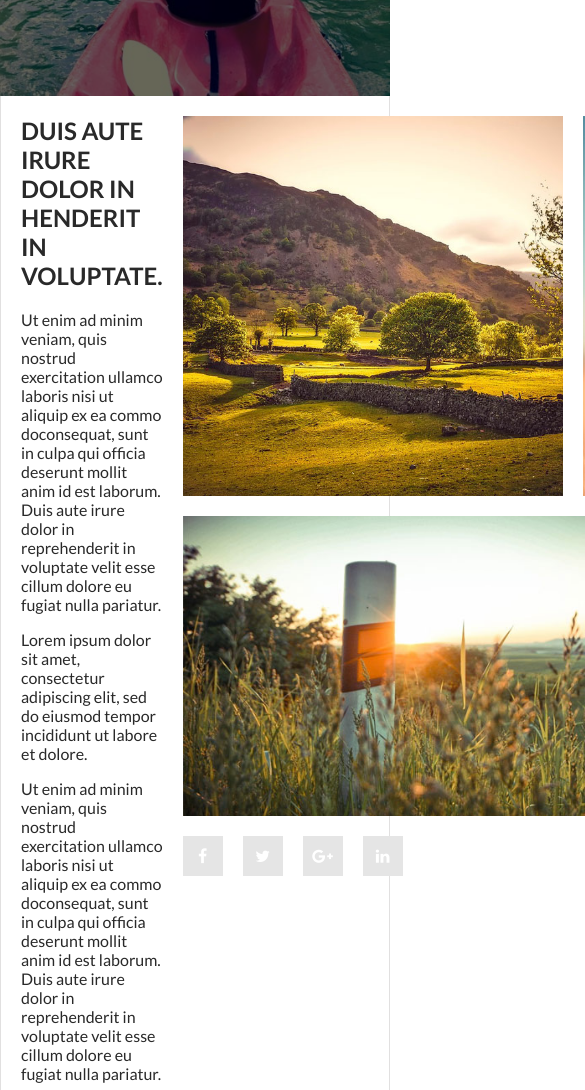
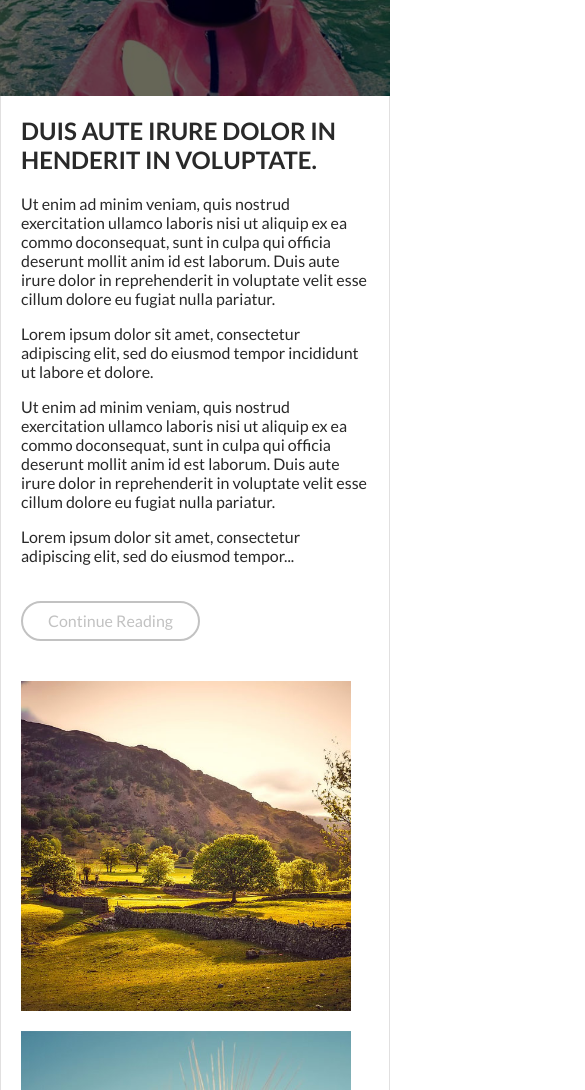
Before and after one commit to pitzbro/psd2html, a website: page index.html in a window 390 px wide. Shown: the part 409-1499 px from the top of the page, 585 px wide, since content can reach past the window. Drawn offline with Linux system fonts and the light colour scheme.

```diff
--- a/sass/_helpers.scss
+++ b/sass/_helpers.scss
@@ -47,6 +47,11 @@
 
 .social-wrapper {
     margin-bottom: rem(20px);
+
+    @include for-narrow-layout {
+        justify-content: center;
+    }
+
     a {
         display: block;
         height: rem(40px);
@@ -57,6 +62,8 @@
         color: #fff;
         text-decoration: none;
         margin-right: rem(20px);
+
+        transition: all .3s;
 
         &:hover {
             background: $color-1;
@@ -78,5 +85,13 @@
         text-decoration: none;
         text-align: center;
         margin: rem(20px) 0;
+
+        transition: all .3s;
+
+        &:hover {
+            background: $color-1;
+            border-color: $color-1;
+            color: #fff;
+        }
     }
 }
--- a/sass/_image-gallery.scss
+++ b/sass/_image-gallery.scss
@@ -11,6 +11,16 @@
 
     grid-auto-flow: dense;
 
+    @include for-narrow-layout {
+        grid-template-columns: repeat(12, 40px);
+        grid-auto-rows: 40px;
+    }
+
+    @include for-landscape-layout {
+        grid-template-columns: repeat(12, calc( (100vw - 280px) / 12 ));
+        grid-auto-rows: calc( (100vw - 280px) / 12 );
+    }
+
     .image-item {
         background-color: $color-5;
         background-size: cover;
@@ -20,14 +30,37 @@
     .square-img {
         grid-column: span 5;
         grid-row: span 5;
+        @include for-narrow-layout {
+            grid-column: span 8;
+            grid-row: span 6;
+        }
+        @include for-portrait-layout {
+            grid-column: span 12;
+            grid-row: span 12;
+        }
     }
     .vertical-img {
         grid-column: span 3;
         grid-row: span 5;
+
+        @include for-narrow-layout {
+            grid-column: span 4;
+            grid-row: span 10;
+
+        }
+
+        @include for-portrait-layout {
+            grid-column: span 12;
+            grid-row: span 15;
+        }
     }
     .horizontal-img {
         grid-column: span 8;
         grid-row: span 4;
+        @include for-portrait-layout {
+            grid-column: span 12;
+            grid-row: span 7;
+        }
     }
 }
 
--- a/sass/_layout.scss
+++ b/sass/_layout.scss
@@ -7,8 +7,14 @@
 .container {
     max-width: $narrow-breakpoint;
     margin: 0 auto;
+    padding: 0 20px;
 
     @include for-narrow-layout {
-        max-width: $mobile-breakpoint;
+        max-width: $landscape-breakpoint;
     }
+
+    @include for-landscape-layout {
+        max-width: 100%;
+    }
+
 }
--- a/sass/_main-content.scss
+++ b/sass/_main-content.scss
@@ -1,13 +1,36 @@
 
 .main-wrapper {
+
     @include bordered-content;
+
+    @include for-narrow-layout {
+        flex-direction: column;
+    }
 
     .first-panel {
         width: 300px;
         padding-right: 20px;
+
+        @include for-narrow-layout {
+            width: 100%;
+            column-count: 2;
+            column-gap: 20px;
+            padding-right: 0;
+            margin-bottom: 20px;
+        }
+
+        @include for-portrait-layout {
+            column-count: 1;
+            column-gap: 0;
+        }
+
     }
 
     .second-panel {
         width:620px;
+        @include for-narrow-layout {
+            width: 100%;
+        }
     }
+
 }
--- a/sass/_main-header.scss
+++ b/sass/_main-header.scss
@@ -58,6 +58,8 @@
     h1 {
         position: relative;
         z-index: 10;
+        max-width: 80%;
+        text-align: center;
     }
 
 }
--- a/sass/_main-pager.scss
+++ b/sass/_main-pager.scss
@@ -10,6 +10,11 @@
     font-family: $font-bold;
     text-transform: uppercase;
     color: inherit;
+
+    &:hover {
+        color: $color-1;
+    }
+
   }
 
   .prev::before {
--- a/sass/_mixins.scss
+++ b/sass/_mixins.scss
@@ -1,10 +1,17 @@
-$mobile-breakpoint: 740px;
+$portrait-breakpoint: 550px;
+$landscape-breakpoint: 740px;
 $narrow-breakpoint: 980px;
 
 /* Breakpoint mixins */
 
-@mixin for-mobile-layout {
-  @media (max-width: $mobile-breakpoint) {
+@mixin for-portrait-layout {
+  @media (max-width: $portrait-breakpoint) {
+    @content;
+  }
+}
+
+@mixin for-landscape-layout {
+  @media (max-width: $landscape-breakpoint) {
     @content;
   }
 }
```
Also changed, not shown: css/style.css.
